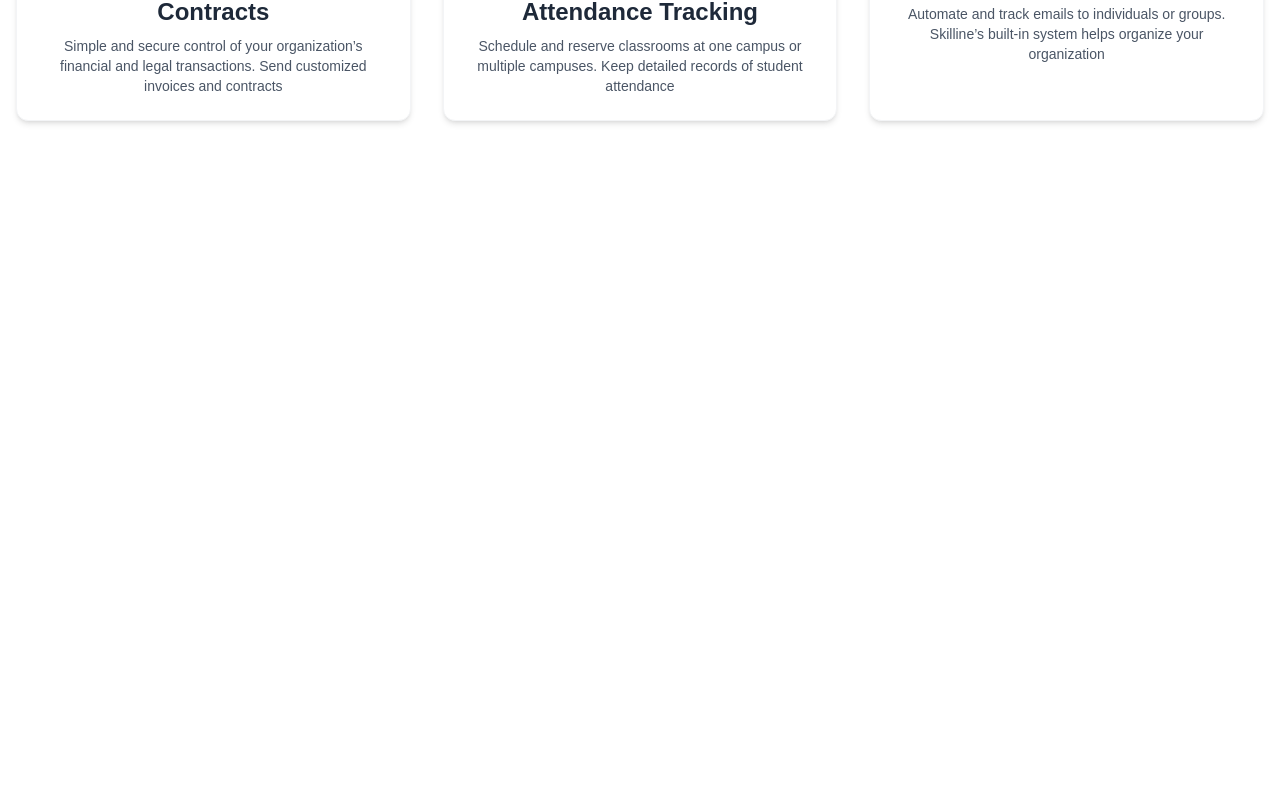
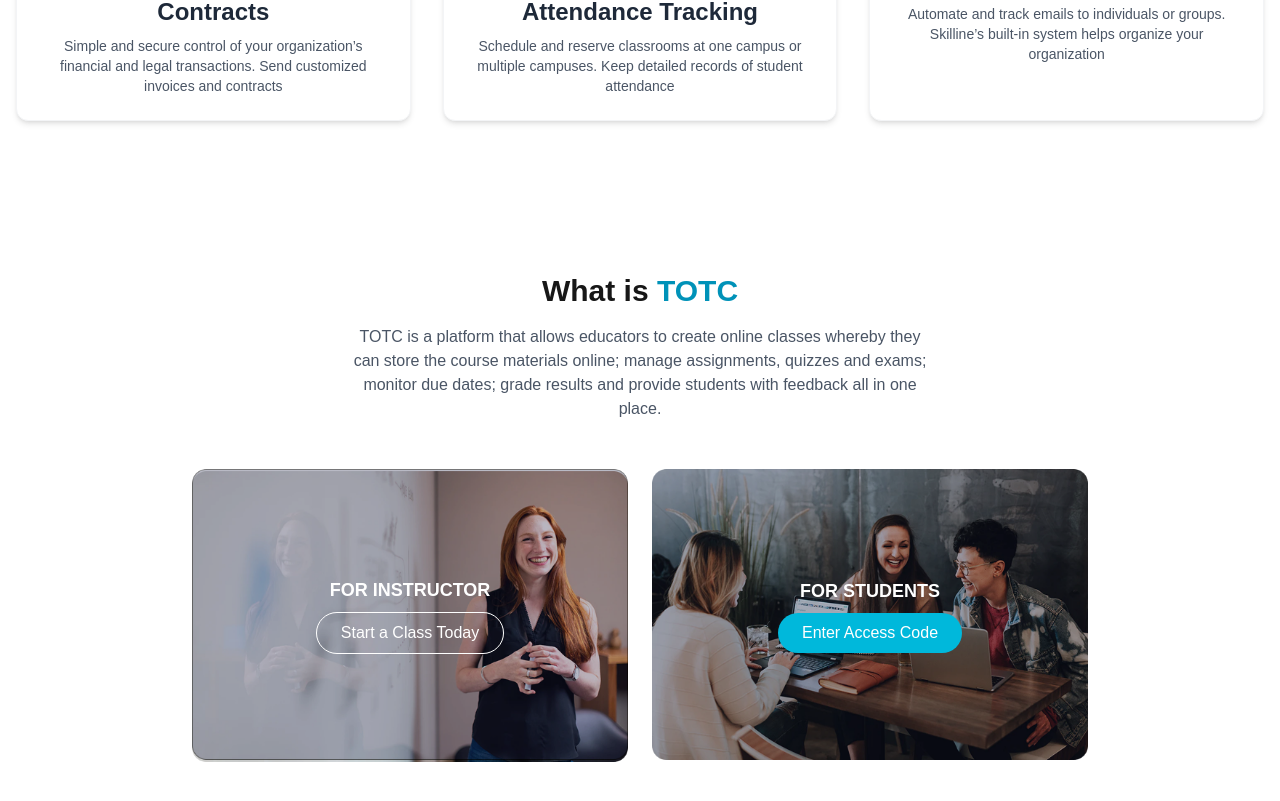
Before and after one commit to jewel1269/LMS-Projects, a Next.js app: page / in a window 1280 px wide. Shown: the part 1269-2070 px from the top of the page. Before the commit the page ends 1478 px from the top, so only its background shows below. Built offline with nearby package versions, Linux system fonts and the light colour scheme.

Commit message:
Totc section complete

```diff
--- a/src/components/homeLayout/index.tsx
+++ b/src/components/homeLayout/index.tsx
@@ -3,14 +3,16 @@
 import Hero from "./hero/hero";
 import SeccessSection from "./seccressSection/seccessSection";
 import CloudFeatures from "./cloudFeatures/cloudFeatures";
+import TotxIntro from "./totcIntro/totxIntro";
 
 const Index = () => {
   return (
     <div>
       <Navbar />
       <Hero />
-      <SeccessSection/>
-      <CloudFeatures/>
+      <SeccessSection />
+      <CloudFeatures />
+      <TotxIntro />
     </div>
   );
 };
--- /dev/null
+++ b/src/components/homeLayout/totcIntro/totxIntro.tsx
@@ -0,0 +1,55 @@
+import React from "react";
+import instructor from "@/app/assets/image/Group 22.png";
+import students from "@/app/assets/image/Group 23.png";
+import Image from "next/image";
+
+const TotxIntro = () => {
+  return (
+    <section className="text-center py-16 px-4 bg-white">
+      <h2 className="text-3xl font-bold mb-4">
+        What is <span className="text-cyan-600">TOTC</span>
+      </h2>
+      <p className="text-gray-600 max-w-xl mx-auto mb-12">
+        TOTC is a platform that allows educators to create online classes
+        whereby they can store the course materials online; manage assignments,
+        quizzes and exams; monitor due dates; grade results and provide students
+        with feedback all in one place.
+      </p>
+
+      <div className="grid md:grid-cols-2 gap-6 max-w-4xl mx-auto">
+        {/* instructor Card */}
+        <div className="relative overflow-hidden rounded-xl group">
+          <Image
+            src={instructor}
+            alt="instructor width={500} height={280}"
+            className="rounded-xl object-cover"
+          />
+          <div className="absolute inset-0 bg-opacity-50 group-hover:bg-opacity-60 transition duration-300 "></div>
+          <div className="absolute inset-0 z-10 flex flex-col items-center justify-center text-white">
+            <h3 className="text-lg font-bold  mb-2">FOR INSTRUCTOR</h3>
+            <button className="px-6 py-2 border border-white rounded-full hover:bg-white hover:text-black transition ">
+              Start a Class Today
+            </button>
+          </div>
+        </div>
+        {/* students Card */}
+        <div className="relative overflow-hidden rounded-xl group">
+          <Image
+            src={students}
+            alt="instructor width={500} height={280}"
+            className="rounded-xl object-cover"
+          />
+          <div className="absolute inset-0 bg-opacity-50 group-hover:bg-opacity-60 transition duration-300 "></div>
+          <div className="absolute inset-0 z-10 flex flex-col items-center justify-center text-white">
+            <h3 className="text-lg font-bold  mb-2">FOR STUDENTS</h3>
+            <button className="px-6 py-2  bg-cyan-500  rounded-full hover:bg-white hover:text-black transition ">
+             Enter Access Code
+            </button>
+          </div>
+        </div>
+      </div>
+    </section>
+  );
+};
+
+export default TotxIntro;
```
Also changed, not shown: src/app/assets/image/Group 22.png (added), src/app/assets/image/Group 23.png (added).
